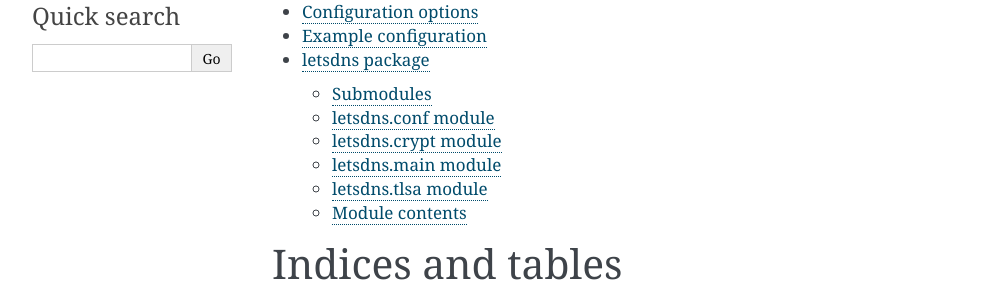
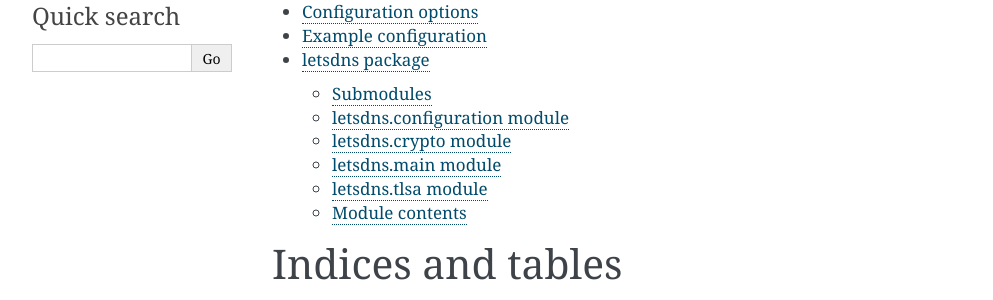
Before and after one commit to LetsDNS/letsdns, a Sphinx documentation site: the page built from docs/source/index.rst, in a window 1280 px wide. Shown: the part 225-525 px from the top of the page, without its empty margins (148-1141 px from the left). Built offline with Sphinx 7.4.7, drawn with Linux system fonts in a browser that asks for light colours.

```diff
--- a/docs/source/letsdns.rst
+++ b/docs/source/letsdns.rst
@@ -4,18 +4,18 @@
 Submodules
 ----------
 
-letsdns.conf module
--------------------
+letsdns.configuration module
+----------------------------
 
-.. automodule:: letsdns.conf
+.. automodule:: letsdns.configuration
    :members:
    :no-undoc-members:
    :show-inheritance:
 
-letsdns.crypt module
---------------------
+letsdns.crypto module
+---------------------
 
-.. automodule:: letsdns.crypt
+.. automodule:: letsdns.crypto
    :members:
    :no-undoc-members:
    :show-inheritance:
```
Also changed, not shown: 1 other file.
